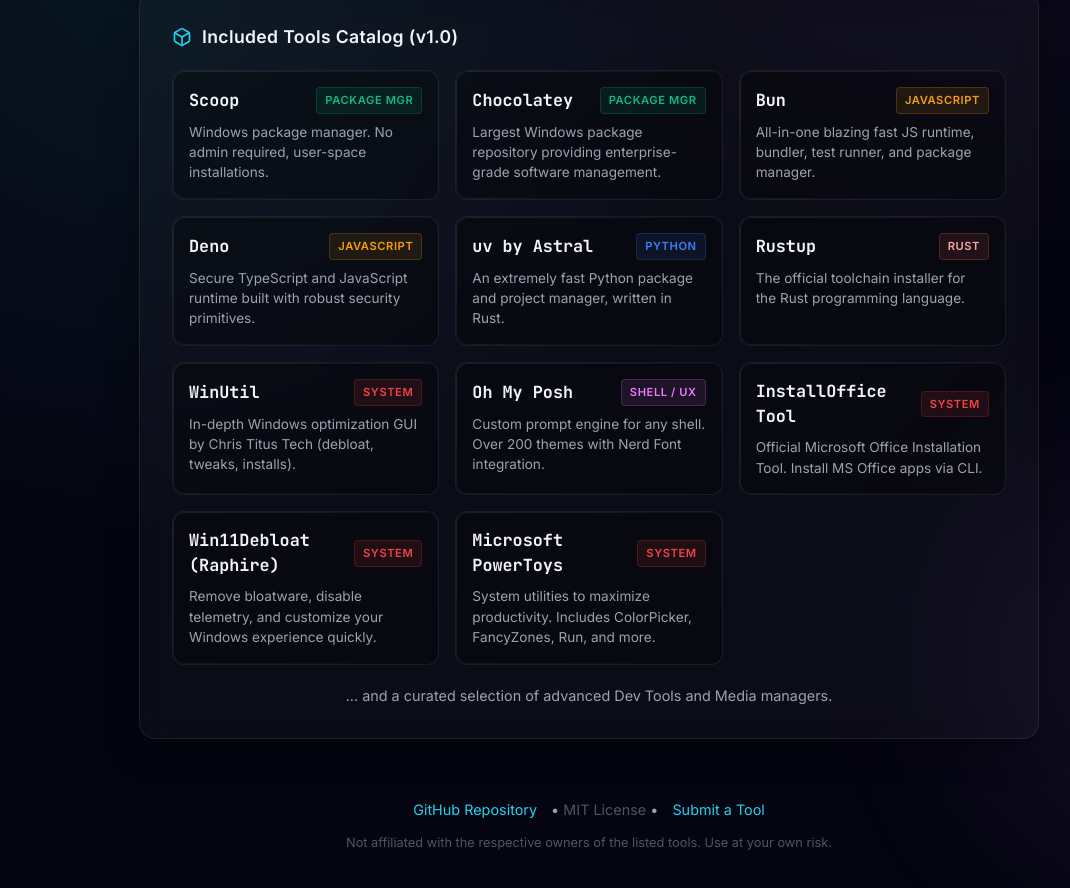
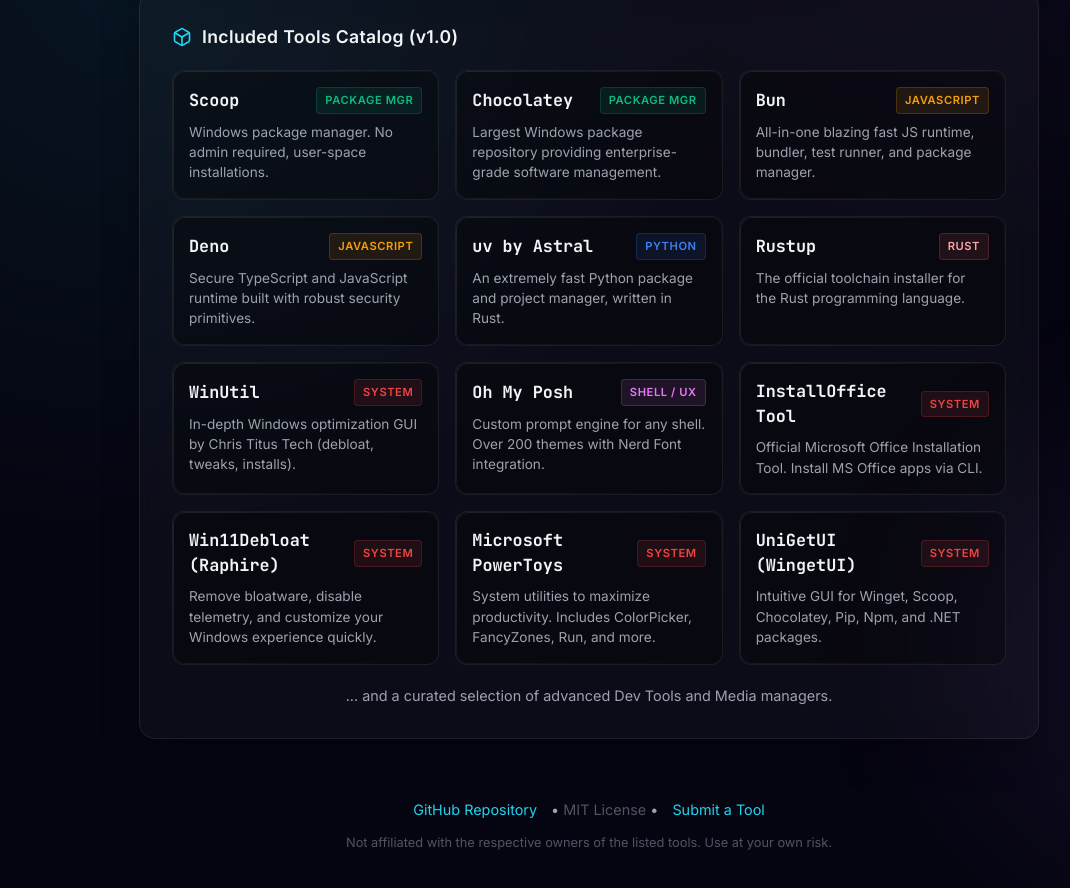
Before and after one commit to MYMDO/irmhub, a plain HTML site: page index.html in a window 1280 px wide. Shown: the part 1041-1929 px from the top of the page, without its empty margins (51-1121 px from the left). Drawn offline with Linux system fonts and the light colour scheme.

Commit message:
Feat: Add UniGetUI to tool registry

```diff
--- a/index.html
+++ b/index.html
@@ -621,6 +621,13 @@
                 </div>
                 <div class="tool-desc">System utilities to maximize productivity. Includes ColorPicker, FancyZones, Run, and more.</div>
             </div>
+            <div class="tool-card">
+                <div class="tool-header">
+                    <span class="tool-name">UniGetUI (WingetUI)</span>
+                    <span class="tool-cat cat-sys">System</span>
+                </div>
+                <div class="tool-desc">Intuitive GUI for Winget, Scoop, Chocolatey, Pip, Npm, and .NET packages.</div>
+            </div>
         </div>
         <div style="text-align: center; margin-top: 20px; color: var(--text-muted); font-size: 0.9rem;">
             ... and a curated selection of advanced Dev Tools and Media managers.
```
Also changed, not shown: 2 other files.
